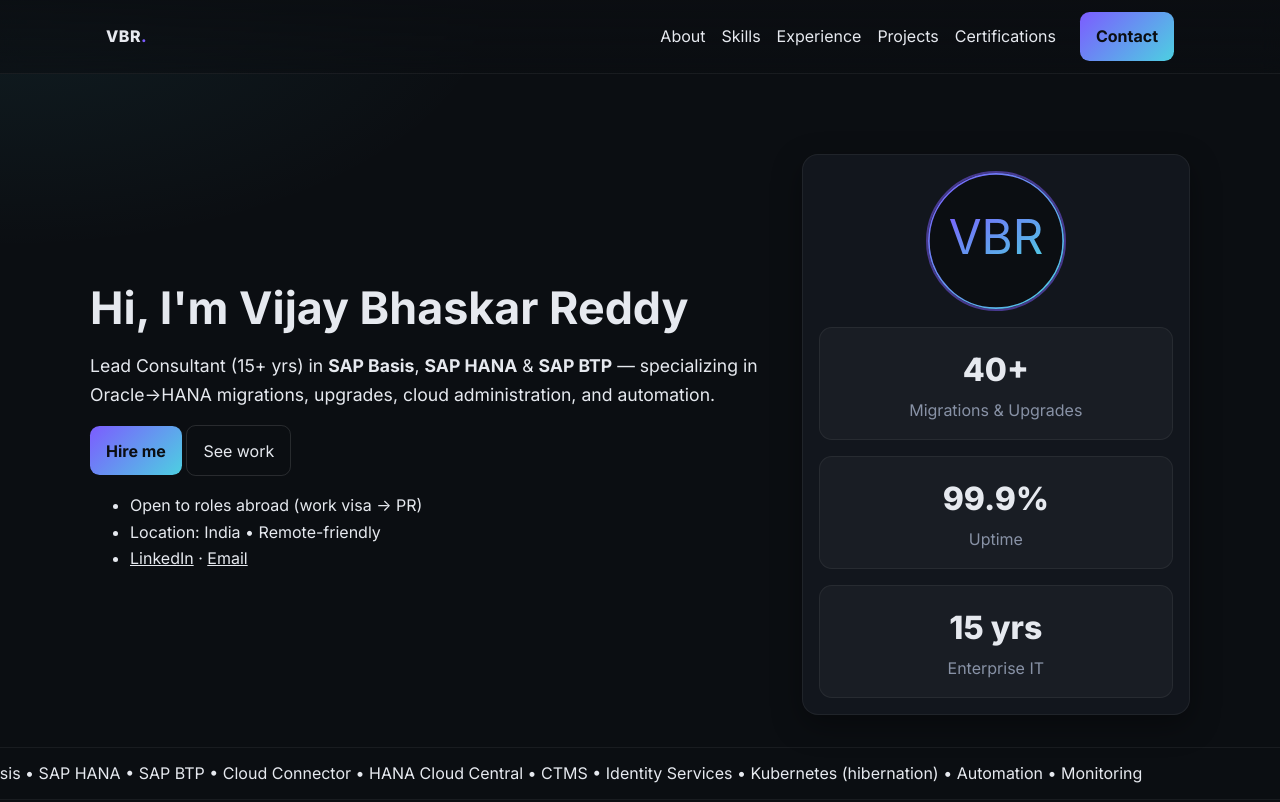
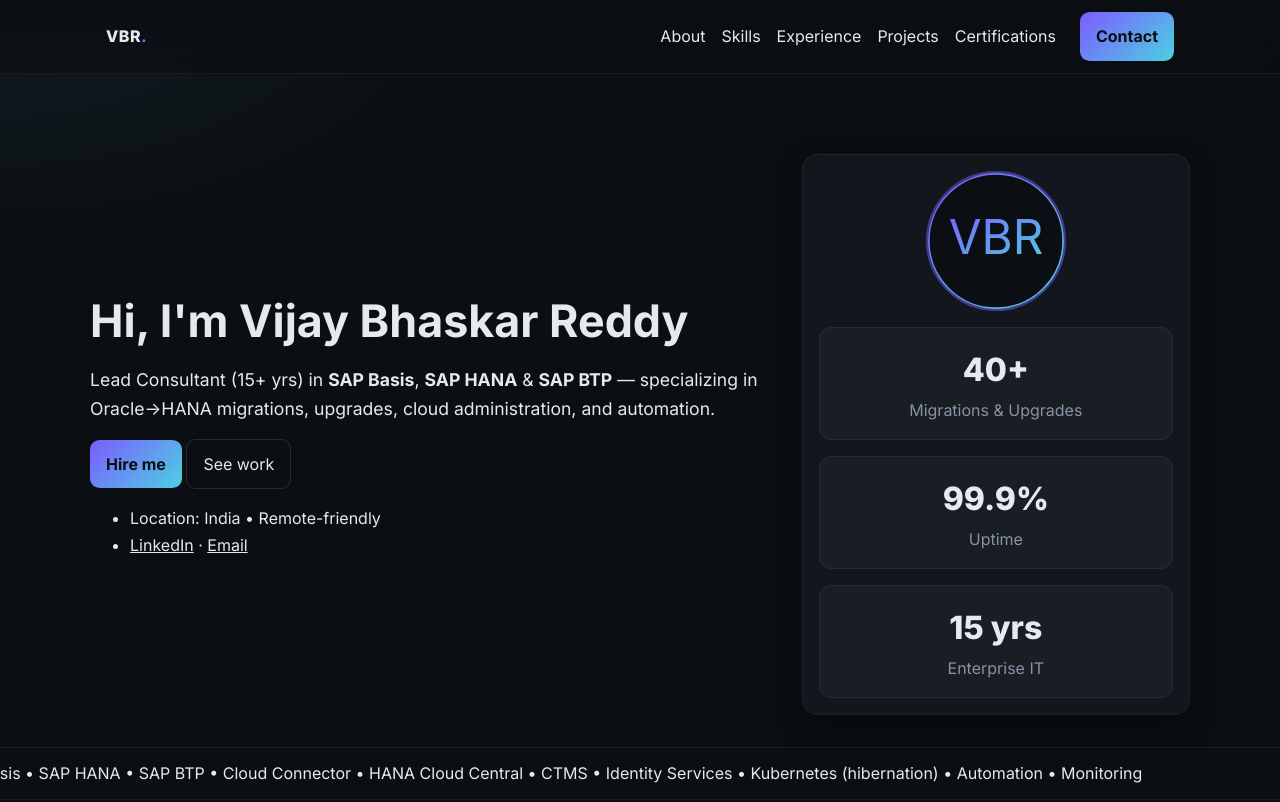
Before and after one commit to bhaskar0910/BhaskarPortfolioSite, a plain HTML site: page index.html in a window 1280 px wide. Shown: the top 802 px of the page. Drawn offline with Linux system fonts and the light colour scheme.

Commit message:
Removed 'Open roles abroad' line

```diff
--- a/index.html
+++ b/index.html
@@ -47,8 +47,7 @@
             <a class="btn btn-ghost" href="#projects">See work</a>
           </div>
           <ul class="hero-meta">
-            <li>Open to roles abroad (work visa → PR)</li>
-            <li>Location: India • Remote-friendly</li>
+                        <li>Location: India • Remote-friendly</li>
             <li><a class="anchor" href="https://linkedin.com/in/bhaskar0910" target="_blank" rel="noopener">LinkedIn</a> · <a class="anchor" href="mailto:contact@yourdomain.com">Email</a></li>
           </ul>
         </div>
```
